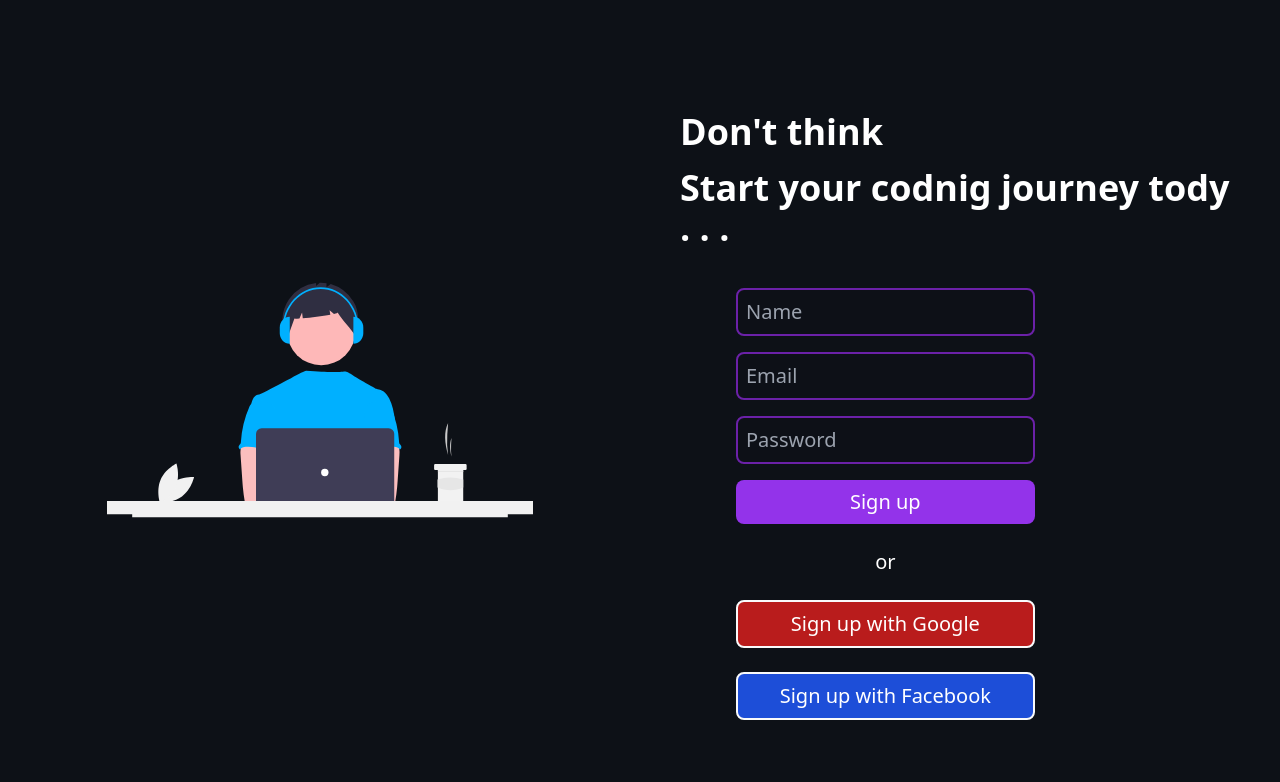
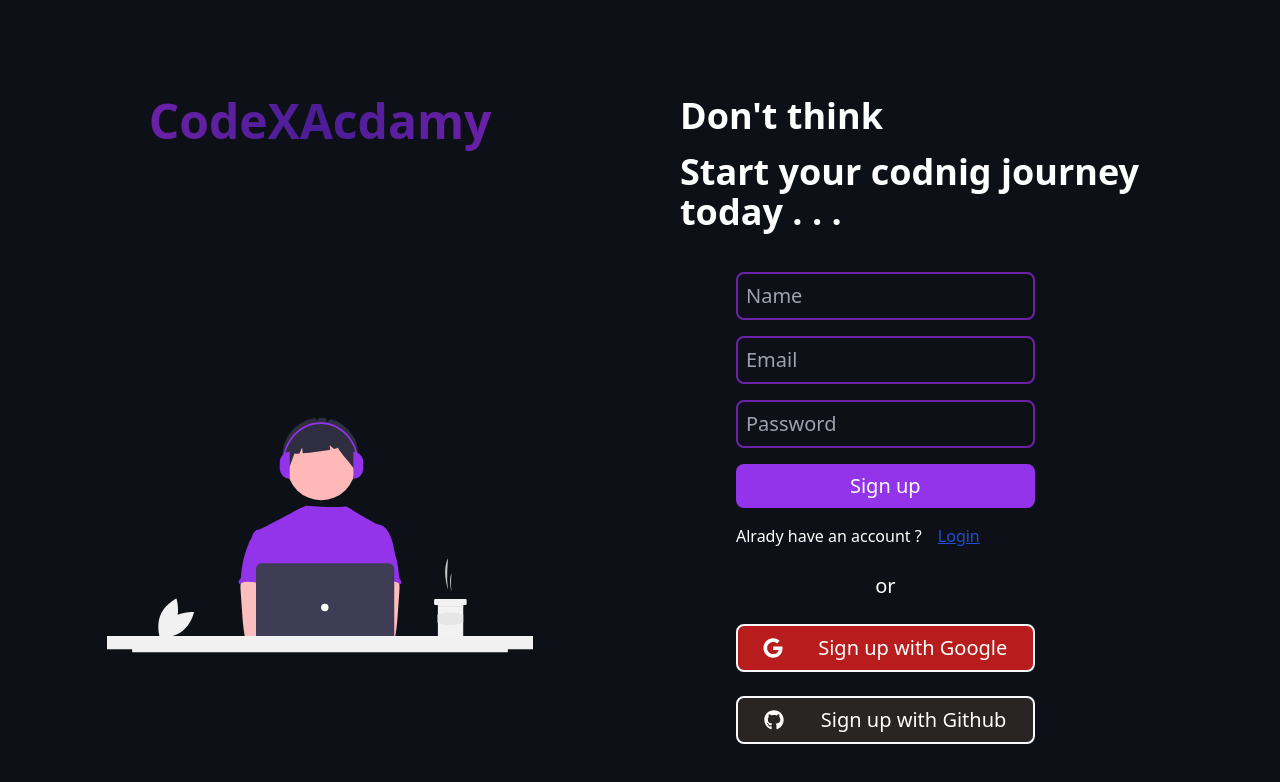
Before and after one commit to jay-bhogayata/codeXacdamy, a React (Vite) app: page / in a window 1280 px wide. Shown: the top 782 px of the page. Built offline with nearby package versions, Linux system fonts and the light colour scheme.

Commit message:
sign page is almost is ready

```diff
--- a/package.json
+++ b/package.json
@@ -10,7 +10,8 @@
   },
   "dependencies": {
     "react": "^18.2.0",
-    "react-dom": "^18.2.0"
+    "react-dom": "^18.2.0",
+    "react-icons": "^4.4.0"
   },
   "devDependencies": {
     "@types/react": "^18.0.15",
--- a/src/pages/Login.jsx
+++ b/src/pages/Login.jsx
@@ -1,17 +1,25 @@
 import React from "react";
 import loginimg from "../assets/loginimg.svg";
+import { FaGithub , FaGoogle } from "react-icons/fa";
 
 const Login = () => {
   return (
-    <div className="flex  h-screen lg:flex-row  flex-col w-full">
-      <div className="lg:w-1/2  flex w-full h-1/3 lg:h-screen">
-        <img src={loginimg} alt="" className="w-2/3 mx-auto lg:mt-0 mt-2" />
+    <div className="flex  h-screen lg:flex-row  flex-col w-full ">
+      <div className="lg:w-1/2  flex w-full h-1/3 lg:h-screen flex-col justify-around space-y-10 ">
+        <h1 className="text-5xl  font-bold text-transparent bg-clip-text bg-gradient-to-r from-purple-800 via-violet-900 to-purple-800 mx-auto lg:mt-6 mb-3 p-2">
+          CodeXAcdamy
+        </h1>
+        <img
+          src={loginimg}
+          alt=""
+          className="lg:w-2/3 w-1/2 h-1/2 mx-auto lg:mt-0 mt-2"
+        />
       </div>
-      <div className="lg:w-1/2 md:w-2/3 mx-auto flex flex-col w-full h-1/2 lg:h-screen  lg:mt-0 mt-8 space-y-10">
-        <div className="text lg:mt-28 space-y-4  mx-auto  px-10 ">
+      <div className="lg:w-1/2 md:w-2/3 mx-auto flex flex-col w-full h-1/2 lg:h-screen  lg:mt-0 mt-8 space-y-10 ">
+        <div className="text lg:mt-24 space-y-4  mx-auto  px-10 ">
           <h1 className="text-4xl font-bold  ">Don't think</h1>
           <h1 className="text-4xl font-bold  ">
-            Start your codnig journey tody . . .
+            Start your codnig journey today . . .
           </h1>
         </div>
         <div className="lg:mt-28 lg:mx-24 p-4 lg:p-0 space-y-4 flex flex-col sm:p-4 ">
@@ -33,16 +41,26 @@ const Login = () => {
           <button className="lg:w-2/3 w-full bg-purple-600 p-2 rounded-lg text-xl ">
             Sign up
           </button>
-
+          <div  className="lg:mx-0   mx-auto">
+          <p>Alrady have an account ? <a href="{#}" className="ml-3 text-blue-700 underline">Login</a></p>
+          </div>
           <p className="lg:w-2/3 w-full  p-2 rounded-lg text-xl flex">
             <span className="mx-auto">or</span>
           </p>
           <div className="space-y-6">
-            <button className="lg:w-2/3 w-full bg-red-700  border-[2px] border-gray-50 p-2 rounded-lg text-xl ">
-              Sign up with Google
+            <button
+              className="lg:w-2/3 w-full bg-red-700  border-[2px] border-gray-50 p-2 rounded-lg text-xl flex justify-around
+            "
+            >
+              <FaGoogle className="text-white my-auto" />
+              <p className= ""> Sign up with Google</p>
             </button>
-            <button className="lg:w-2/3 w-full bg-blue-700  border-[2px] border-gray-50 p-2 rounded-lg text-xl ">
-              Sign up with Facebook
+            <button
+              className="lg:w-2/3 w-full bg-stone-800  border-[2px] border-gray-50 p-2 rounded-lg text-xl flex justify-around
+            "
+            >
+              <FaGithub className="text-white my-auto" />
+              <p className= ""> Sign up with Github</p>
             </button>
 
           </div>
```
Also changed, not shown: src/assets/loginimg.svg, 1 other file (tests, documents, lock files or other folders).
